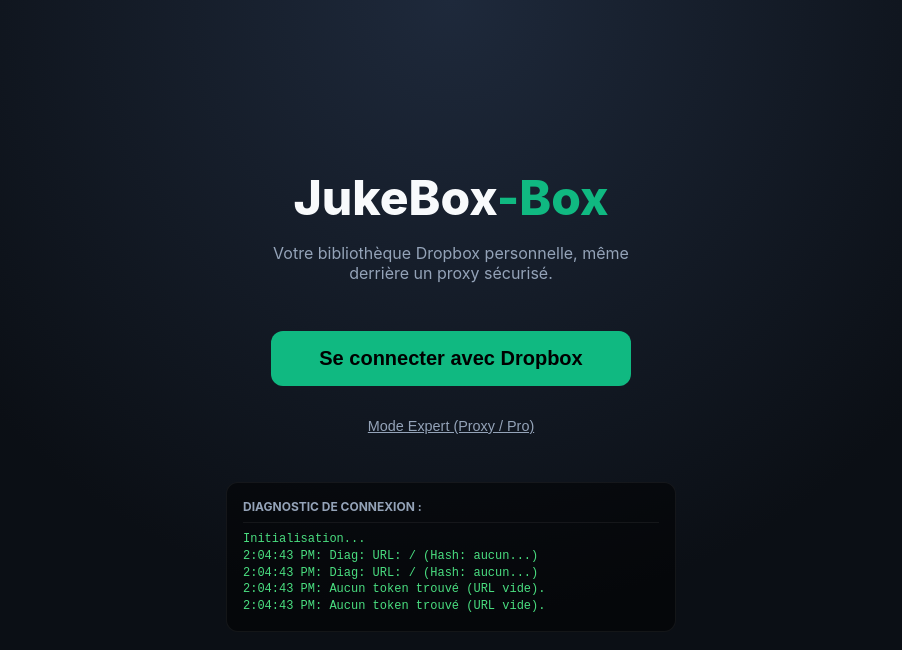
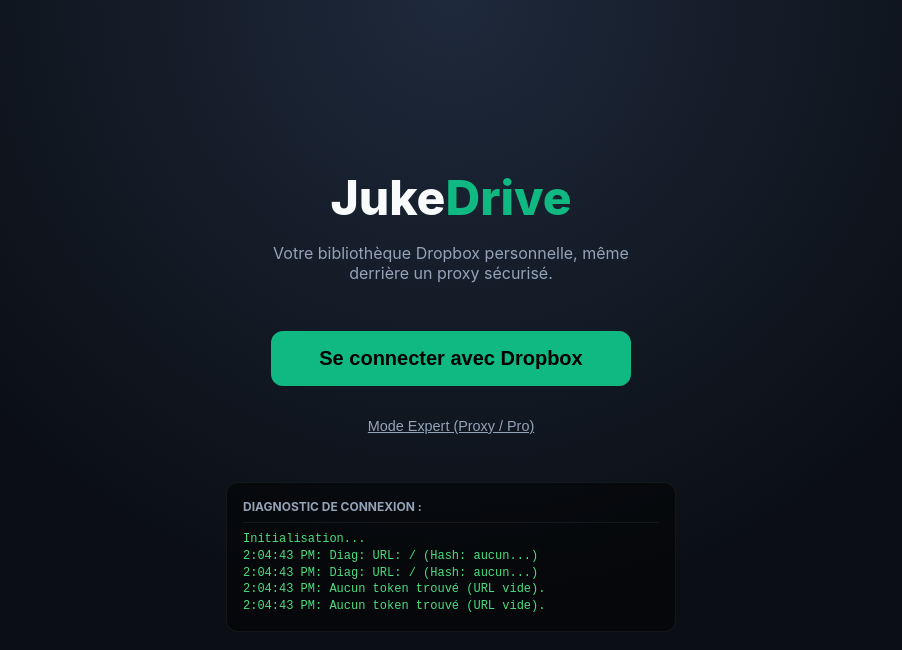
Before and after one commit to digitalsaurien-git/JukeDrive, a React (Vite) app: page / in a window 1280 px wide. Shown: the top 650 px of the page, without its empty margins (189-1091 px from the left). Built offline with nearby package versions, Linux system fonts and the light colour scheme.

Commit message:
fix: restore JukeDrive product name

```diff
--- a/src/App.jsx
+++ b/src/App.jsx
@@ -133,7 +133,7 @@
     return (
       <div className="app-container" style={{ alignItems: 'center', justifyContent: 'center' }}>
          <div className="glass-panel" style={{ padding: '3rem', maxWidth: '500px', width: '100%', textAlign: 'center' }}>
-            <h1 style={{ marginBottom: '1rem', color: 'var(--accent-color)' }}>Config JukeBox-Box</h1>
+            <h1 style={{ marginBottom: '1rem', color: 'var(--accent-color)' }}>Config JukeDrive</h1>
             <p style={{ color: 'var(--text-secondary)', marginBottom: '2rem' }}>
               Connectez votre Dropbox (2 To d'espace !)
             </p>
@@ -180,7 +180,7 @@
     return (
       <div className="app-container" style={{ alignItems: 'center', justifyContent: 'center', flexDirection: 'column', textAlign: 'center', padding: '2rem' }}>
         <h1 style={{ fontSize: '3rem', fontWeight: '800', marginBottom: '1rem' }}>
-          JukeBox<span style={{ color: 'var(--accent-color)' }}>-Box</span>
+          Juke<span style={{ color: 'var(--accent-color)' }}>Drive</span>
         </h1>
         <p style={{ color: 'var(--text-secondary)', marginBottom: '3rem', maxWidth: '400px' }}>
           Votre bibliothèque Dropbox personnelle, même derrière un proxy sécurisé.
```
